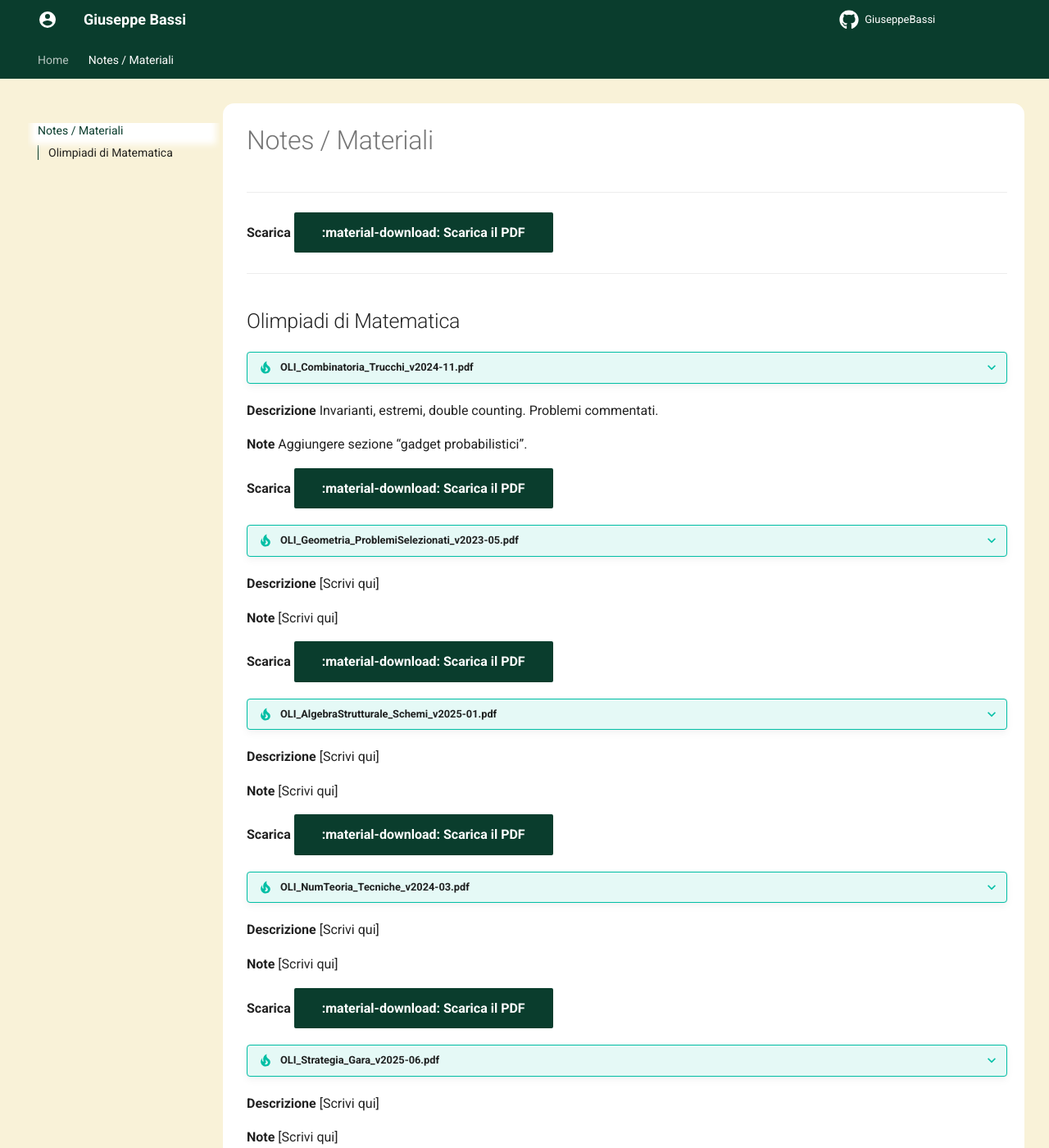
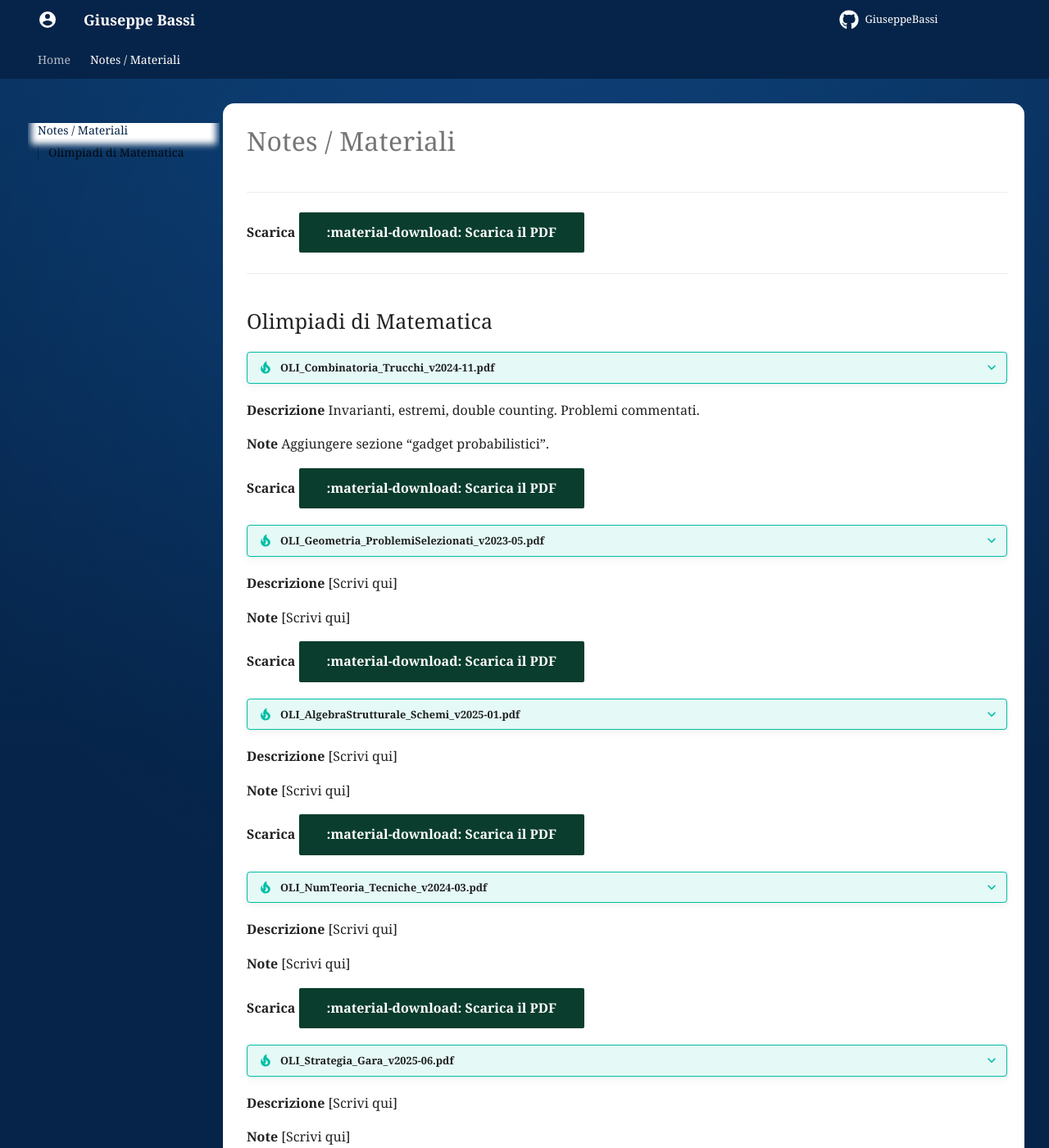
Before and after one commit to GiuseppeBassi/GiuseppeBassi.github.io, an MkDocs documentation site: the page built from docs/notes.md, in a window 1280 px wide and 1400 px high. Shown: the whole window at 82% size. Built offline with MkDocs 1.6.1 and Material for MkDocs 9.7.7, drawn with Linux system fonts in a browser that asks for light colours.

Commit message:
Update overrides.css

```diff
--- a/docs/styles/overrides.css
+++ b/docs/styles/overrides.css
@@ -1,173 +1,149 @@
 /* =========================================================
-   PALETTE & VARIABILI
-   - Palette BAMS come fonte unica di verità
-   - Mappatura sulle variabili "Material"
+   PALETTE & FONT
+   - Blu principale + varianti
+   - Georgia come font di testo (come nel tuo HTML)
    ========================================================= */
 :root{
-  /* Palette BAMS */
+  /* Blu brand */
+  --brand-blue: #062449;        /* blu intenso (cornici/scuro) */
+  --brand-blue-mid: #0b3a6d;    /* blu medio */
+  --brand-blue-light: #1a5aa6;  /* blu più chiaro per highlight */
+
+  /* Verde BAMS (solo per bottoni primari, se piace l'accoppiata) */
   --bams-green: #0a3d2d;
-  --bams-green-dark: #06291f;   /* usato per hover su sfondi scuri */
-  --bams-green-light: #145a43;  /* usato per hover su sfondi chiari */
-  --bams-cream: #f9f2d8;        /* tinta di sfondo per tema chiaro */
+  --bams-green-dark: #06291f;
+  --bams-green-light: #145a43;
 
-  /* Material primary/accent */
-  --md-primary-fg-color: var(--bams-green);
-  --md-primary-fg-color--light: var(--bams-green-light);
-  --md-primary-fg-color--dark: var(--bams-green-dark);
-  --md-accent-fg-color: var(--bams-green);
+  /* Mappatura Material (primary = blu) */
+  --md-primary-fg-color: var(--brand-blue);
+  --md-primary-fg-color--light: var(--brand-blue-light);
+  --md-primary-fg-color--dark: var(--brand-blue);
+
+  /* Accent lo lasciamo blu; i bottoni primari li forziamo a verde sotto */
+  --md-accent-fg-color: var(--brand-blue);
+
+  /* Font Material */
+  --md-text-font: Georgia, "Times New Roman", serif;
+  --md-code-font: ui-monospace, "SFMono-Regular", Menlo, Consolas, "Liberation Mono", monospace;
+}
+
+/* Applica il font al body tipografato */
+.md-typeset, body {
+  font-family: var(--md-text-font);
+}
+
+/* Titoli un filo più eleganti (stessa famiglia, peso leggero) */
+.md-typeset h1, .md-typeset h2, .md-typeset h3 {
+  letter-spacing: .2px;
 }
 
 /* =========================================================
-   COMPONENTI BASE
-   - Bottoni primari
-   - Link
+   SFONDO SITO (tema chiaro e scuro) — NIENTE PANNA/GRIGI
+   - Radial gradient più chiaro al centro
+   - Stessa famiglia di blu anche nel tema scuro
+   ========================================================= */
+[data-md-color-scheme="default"] .md-main,
+[data-md-color-scheme="slate"] .md-main{
+  background:
+    radial-gradient(circle at 50% 20%, rgba(26,90,166,0.25) 0%, rgba(11,58,109,0.20) 35%, rgba(6,36,73,0.35) 60%),
+    linear-gradient(180deg, #0b3a6d 0%, #062449 60%, #062449 100%);
+}
+
+/* La “carta” contenuti resta pulita e chiara */
+[data-md-color-scheme="default"] .md-content,
+[data-md-color-scheme="slate"] .md-content{
+  background: #ffffff;
+  border-radius: 14px;
+  box-shadow: 0 1px 0 rgba(0,0,0,.05);
+  padding: .25rem .25rem 0 .25rem;
+}
+
+/* Link hover coerente in blu */
+a:hover{ color: var(--brand-blue-light); }
+
+/* =========================================================
+   BOTTONI
+   - Primario in VERDE BAMS (contrasto forte sul blu)
+   - Secondari restano Material (bordati)
    ========================================================= */
 .md-typeset .md-button--primary{
-  background-color: var(--md-primary-fg-color);
-  border-color: var(--md-primary-fg-color);
+  background-color: var(--bams-green);
+  border-color: var(--bams-green);
   color: #fff;
 }
 .md-typeset .md-button--primary:hover{
-  background-color: var(--md-primary-fg-color--dark);
-  border-color: var(--md-primary-fg-color--dark);
-}
-
-/* Colore hover dei link (discreto, coerente con la palette) */
-a:hover{ color: var(--md-primary-fg-color--light); }
-
-/* =========================================================
-   STRATI DI TEMA
-   - Tema chiaro: sfondo cream e "carta" contenuti
-   - Tema scuro: sfondo scuro neutro
-   ========================================================= */
-[data-md-color-scheme="default"] .md-main{
-  background: var(--bams-cream);
-}
-[data-md-color-scheme="default"] .md-content{
-  background: #fff;                 /* “carta” sopra lo sfondo cream */
-  border-radius: 14px;
-  box-shadow: 0 1px 0 rgba(0,0,0,.04);
-  padding: .25rem .25rem 0 .25rem;
-}
-
-/* Impostazioni base per tema scuro (Material for MkDocs) */
-[data-md-color-scheme="slate"]{
-  --md-hue: 210;                    /* tonalità di riferimento del tema */
-}
-[data-md-color-scheme="slate"] .md-main{
-  background: #0d0f10;
+  background-color: var(--bams-green-dark);
+  border-color: var(--bams-green-dark);
 }
 
 /* =========================================================
-   HERO GENERICA (.hero)
-   - Blocco hero semplice con gradiente
-   - Variante tema chiaro
-   - Mini componenti interni ricorrenti
-   ========================================================= */
-.hero{
-  display: grid;
-  grid-template-columns: 120px 1fr 120px;
-  gap: 16px;
-  align-items: center;
-  padding: 1.25rem;
-  border-radius: 14px;
-  background: linear-gradient(135deg, #0A0A0A 0%, #121212 100%);
-  color: #F4F4F4;
-}
-.hero .left img{
-  width: 120px; height: 120px; object-fit: cover;
-  border-radius: 50%;
-  border: 2px solid #1f1f1f;
-}
-.hero .right img{
-  height: 54px; object-fit: contain; filter: none;
-}
-.hero .cta .md-button{
-  margin-right: .5rem; /* se vuoi modificare lo spacing, cambia questo margine */
-}
-
-/* Variante chiara per .hero quando l’utente usa il tema chiaro */
-[data-md-color-scheme="default"] .hero{
-  background: linear-gradient(135deg, #f8f9fa 0%, #ffffff 100%);
-  color: #111;
-}
-
-/* =========================================================
-   HERO “LAGO DI GARDA” (.hero-lake)
-   - Sfondo immagine con velatura
-   - Griglia interna con avatar e colonna loghi
-   - Varianti per tema chiaro/scuro
+   HERO “LAGO DI GARDA” (più scuro in alto)
    ========================================================= */
 .hero-lake{
   position: relative;
   border-radius: 16px;
   overflow: hidden;
-  min-height: 240px;
+  min-height: 260px;
   background-image: url("../assets/Lago_Di_Garda.jpg");
   background-size: cover;
   background-position: center;
 }
 
-/* Velatura di default con tinta verde per leggibilità del testo */
+/* Velatura: più scura in alto, più trasparente verso il centro */
 .hero-lake::after{
   content:"";
   position:absolute; inset:0;
-  background: linear-gradient(0deg, rgba(10,61,45,.55), rgba(10,61,45,.15));
+  background:
+    linear-gradient(180deg, rgba(6,36,73,.65) 0%, rgba(6,36,73,.35) 45%, rgba(6,36,73,.20) 100%);
 }
 
-/* Contenuto interno sopra la velatura */
 .hero-inner{
-  position: relative;               /* resta sopra ::after */
+  position: relative;
   display: grid;
   grid-template-columns: 160px 1fr 140px;
   gap: 16px;
   align-items: end;
-  padding: 16px;
+  padding: 18px;
   color: #fff;
 }
 
-/* Avatar principale con leggera sovrapposizione */
 .hero-inner .avatar{
   width:128px; height:128px; object-fit:cover;
   border-radius:50%;
   border:3px solid #fff;
   box-shadow:0 6px 18px rgba(0,0,0,.25);
-  transform: translateY(35%); /* se vuoi ridurre la sovrapposizione, diminuisci questa percentuale */
+  transform: translateY(35%);
 }
 
-/* Colonna destra con loghi impilati */
 .hero-inner .right{
   display:flex; flex-direction:column; gap:10px; align-items:flex-end;
 }
 .hero-inner .right img{
   height:48px; object-fit:contain;
-  background: rgba(249,242,216,.92); /* cream coerente con il tema */
+  background: rgba(255,255,255,.92);
   padding:6px 8px; border-radius:8px;
   box-shadow: 0 1px 0 rgba(0,0,0,.05);
 }
 
-/* Variante chiara: velatura più leggera e neutra */
-[data-md-color-scheme="default"] .hero-lake::after{
-  background: linear-gradient(0deg, rgba(255,255,255,.15), rgba(255,255,255,0));
-}
+.hero-title{ margin: 0; font-size: 1.9rem; }
+.hero-subtitle{ margin: .35rem 0 0 0; }
 
-/* Variante scura: velatura neutra per maggiore contrasto */
-[data-md-color-scheme="slate"] .hero-lake::after{
-  background: linear-gradient(0deg, rgba(0,0,0,.45), rgba(0,0,0,.15));
-}
-
-/* =========================================================
-   RESPONSIVE
-   - Riduzione colonne e dimensioni avatar su schermi piccoli
-   ========================================================= */
+/* Responsive */
 @media (max-width: 768px){
   .hero-inner{
-    grid-template-columns: 100px 1fr; /* se vuoi tenere i loghi a destra anche su mobile, aumenta la larghezza o rimuovi la regola sotto */
+    grid-template-columns: 100px 1fr;
   }
-  .hero-inner .right{
-    display:none; /* se vuoi mantenerli su mobile, rimuovi questa riga */
-  }
+  .hero-inner .right{ display:none; }
   .hero-inner .avatar{
     width:96px; height:96px; transform: translateY(30%);
   }
 }
+
+/* =========================================================
+   NASCONDI COMPLETAMENTE LA RICERCA
+   ========================================================= */
+.md-header__button.md-icon[for="__search"],
+.md-search,
+.md-search__overlay{
+  display: none !important;
+}
```
